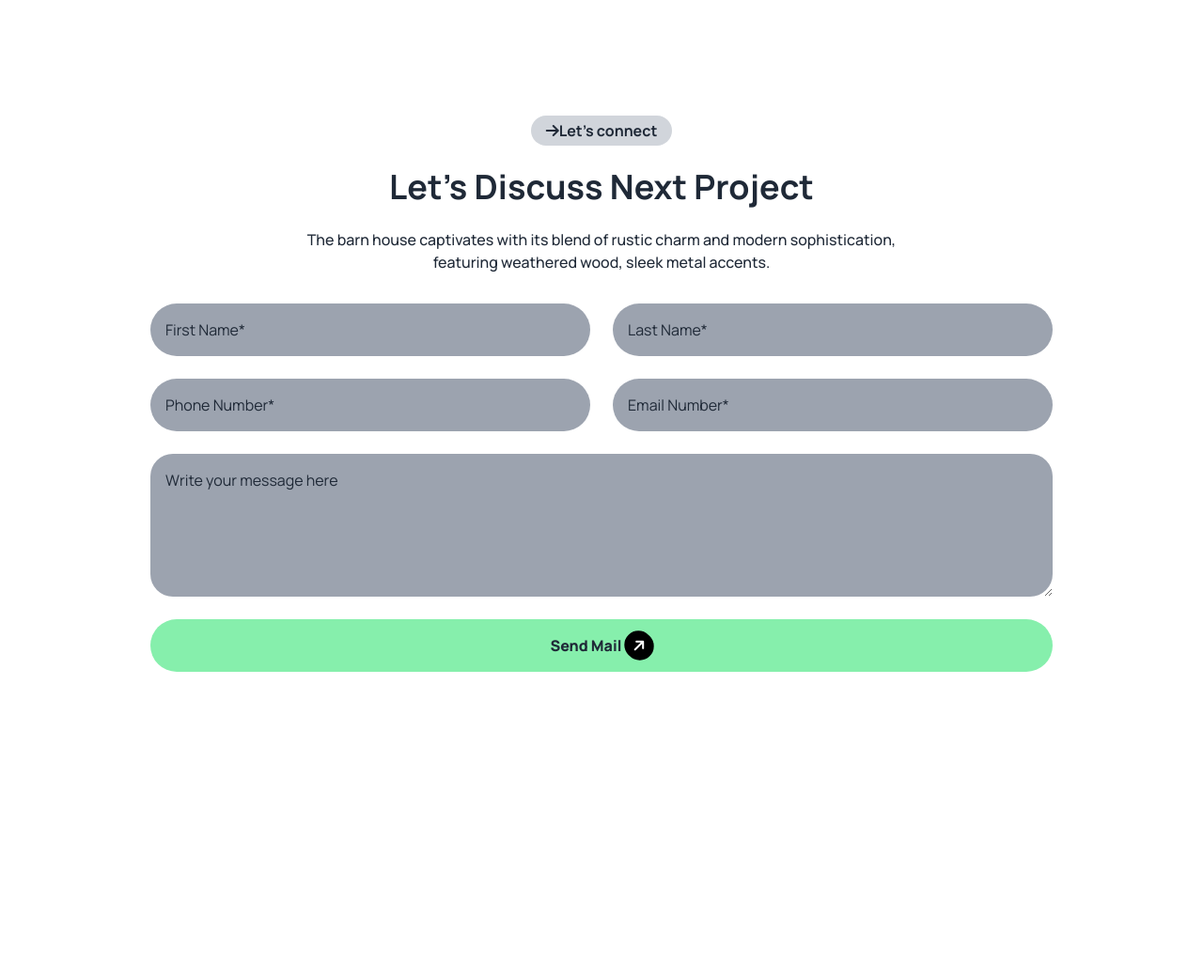
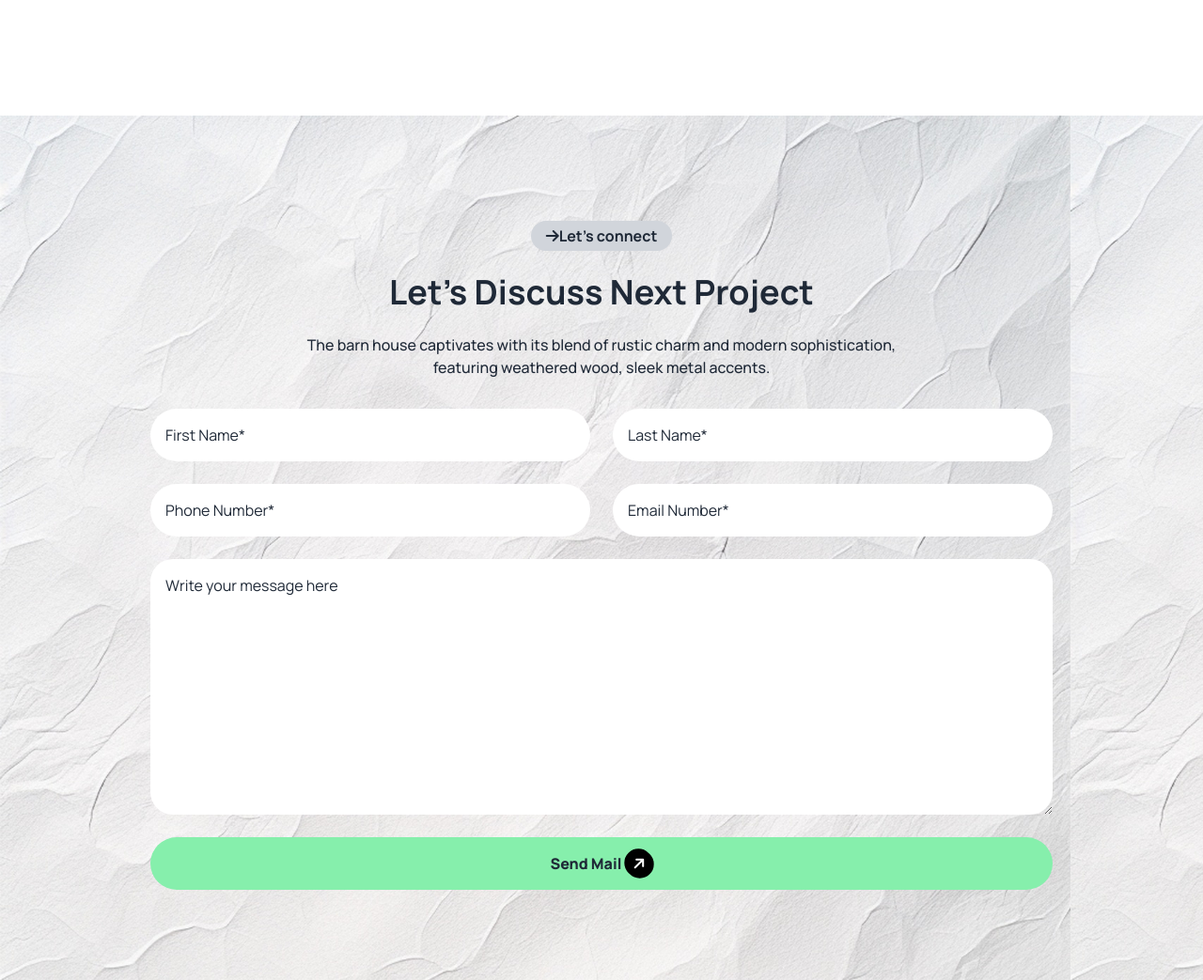
Before and after one commit to bmfaysal33/Assignment-03, a plain HTML site: page index.html in a window 1280 px wide. Shown: the part 3020-4063 px from the top of the page at 94% size. Before the commit the page ends 3863 px from the top, so only its background shows below. Drawn offline with nearby package versions, Linux system fonts and the light colour scheme.

Commit message:
Let's discuss section done

```diff
--- a/index.html
+++ b/index.html
@@ -324,23 +324,23 @@
 
             <!-- Let's discuss  -->
 
-             <section class="my-32 bg-[url('assets\bg.jpg')]">
-              <div class="text-center flex flex-col justify-center items-center w-1/2 mx-auto">
+             <section class="my-32 bg-[url('assets/bg.jpg')] ">
+              <div class="text-center flex flex-col justify-center items-center w-1/2 mx-auto  pt-28">
                 <button class="flex justify-center items-center bg-gray-300 px-4 py-1 text-base font-bold rounded-3xl  mb-6"> <i class="fa-solid fa-arrow-right"></i> Let's connect</button>
                 <h3 class="text-4xl font-bold mb-6">Let’s Discuss Next Project</h3>
                 <p class="text-base font-medium mb-8">The barn house captivates with its blend of rustic charm and modern sophistication, featuring weathered wood, sleek metal accents.</p>
               </div>
 
               <!-- Form section  -->
-              <div class="w-3/4 mx-auto ">
+              <div class="w-3/4 mx-auto pb-24">
                 <form class="grid grid-cols-2 gap-6" action="">
 
-                  <input class="p-4 bg-gray-400 rounded-full " type="text" name="" id="" value="First Name*">
-                  <input class="p-4 bg-gray-400 rounded-full " type="text" name="" id="" value="Last Name*">
-                  <input class="p-4 bg-gray-400 rounded-full " type="text" name="" id="" value="Phone Number*">
-                  <input class="p-4 bg-gray-400 rounded-full " type="email" name="" id="" value="Email Number*">
+                  <input class="p-4 rounded-full " type="text" name="" id="" value="First Name*">
+                  <input class="p-4 rounded-full " type="text" name="" id="" value="Last Name*">
+                  <input class="p-4 rounded-full " type="text" name="" id="" value="Phone Number*">
+                  <input class="p-4 rounded-full " type="email" name="" id="" value="Email Number*">
 
-                  <textarea class="p-4 bg-gray-400 col-span-2 rounded-3xl" name="" id="" cols="3" rows="5">Write your message here</textarea>
+                  <textarea class="p-4 col-span-2 rounded-3xl" name="" id="" cols="3" rows="10">Write your message here</textarea>
 
                   <button class="bg-green-300 text-base py-3 rounded-full col-span-2 font-extrabold">Send Mail <i class="fa-solid fa-arrow-right -rotate-45 text-white bg-black rounded-full p-2"></i></button>
 
@@ -350,12 +350,12 @@
              </section>
 
 
-
-
-
     </main>
 
     <!-- Footer section here  -->
-    <footer></footer>
+    <footer>
+
+
+    </footer>
   </body>
 </html>
```
